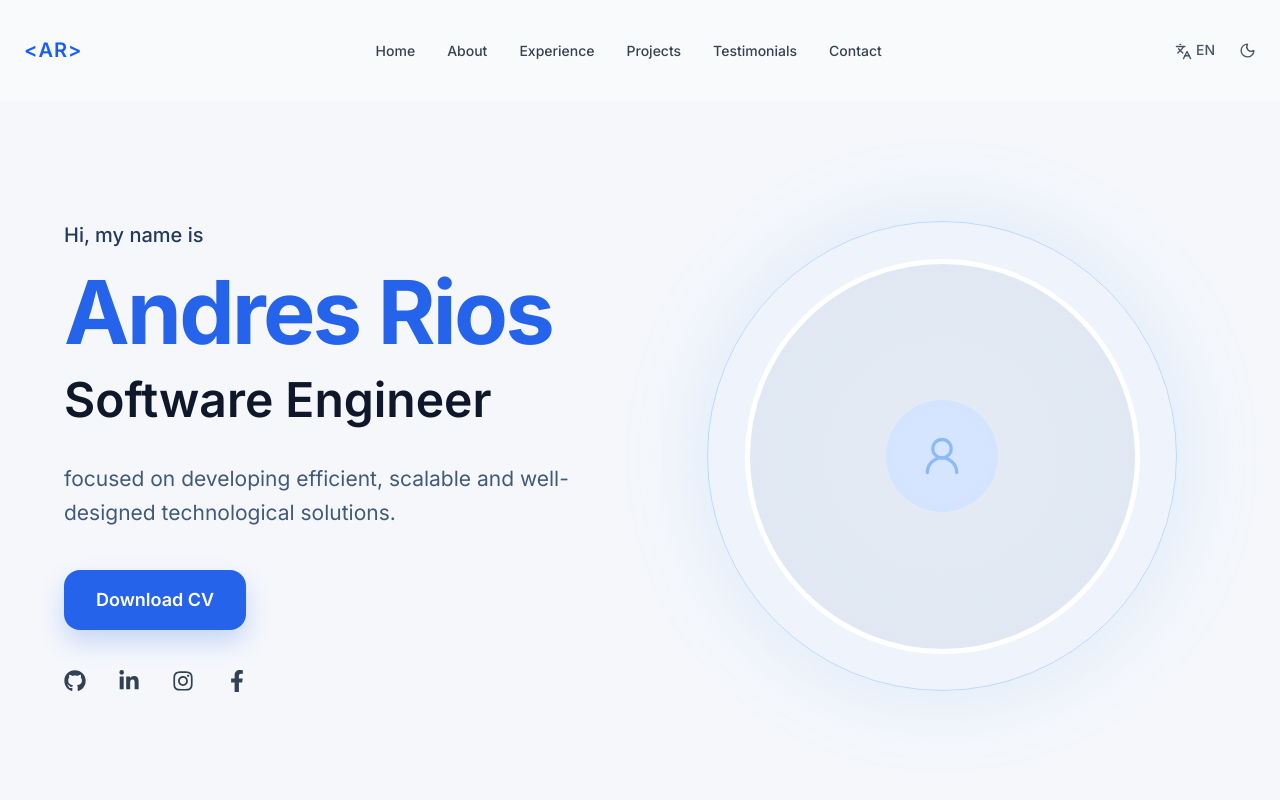
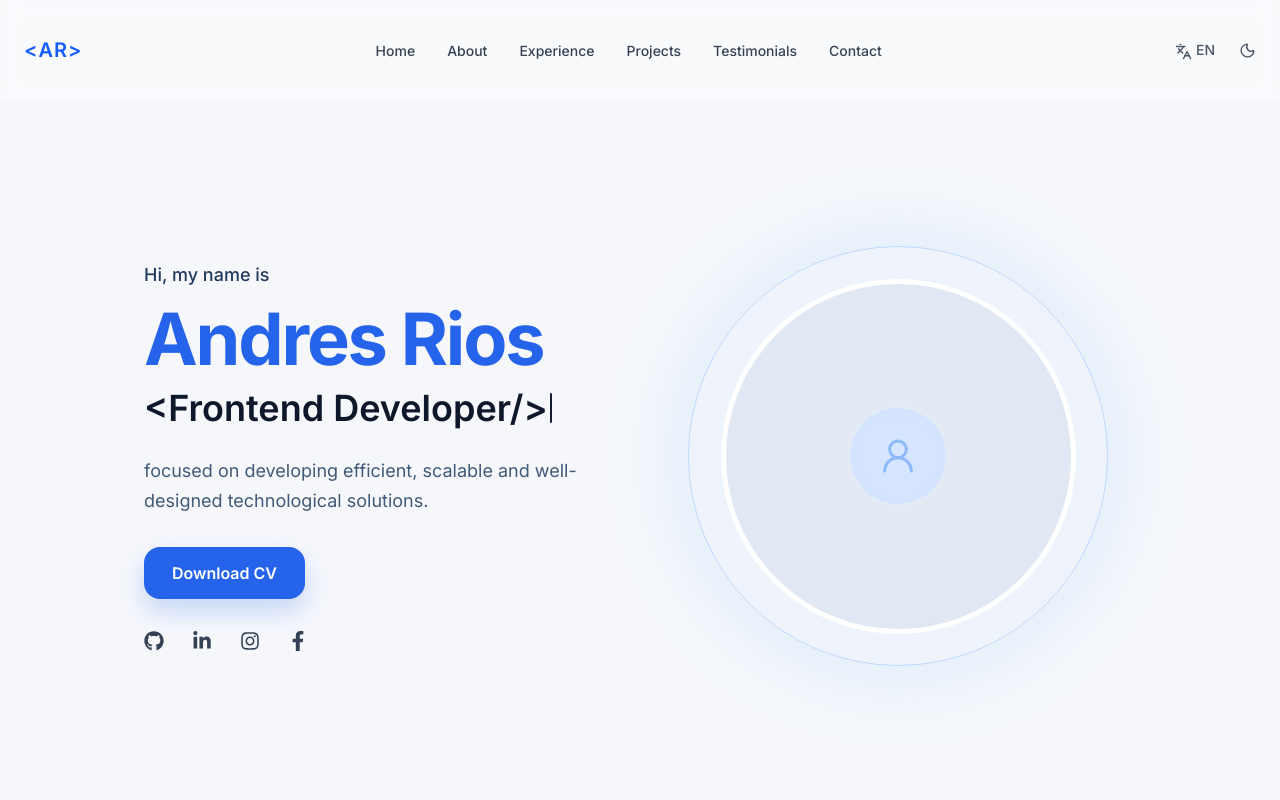
Before and after one commit to AndresRios123/Portfolio, a Next.js app: page /en in a window 1280 px wide. Shown: the top 800 px of the page. Built offline with nearby package versions, Linux system fonts and the light colour scheme.

Commit message:
Agregada animación Hero

```diff
--- a/app/components/sections/Hero.tsx
+++ b/app/components/sections/Hero.tsx
@@ -3,95 +3,201 @@
 import { useTranslations } from "next-intl";
 import { FaGithub, FaLinkedinIn, FaInstagram, FaFacebookF } from "react-icons/fa";
 import { UserRound } from "lucide-react";
+import { useEffect, useState } from "react";
+import { motion } from "framer-motion";
+
+function TypewriterRole({ roles }: { roles: string[] }) {
+  const [currentIndex, setCurrentIndex] = useState(0);
+  const [displayed, setDisplayed] = useState("");
+  const [phase, setPhase] = useState<"typing" | "waiting" | "deleting">("typing");
+
+  useEffect(() => {
+    const current = roles[currentIndex];
+
+    if (phase === "typing") {
+      if (displayed.length < current.length) {
+        const timeout = setTimeout(() => {
+          setDisplayed(current.slice(0, displayed.length + 1));
+        }, 60);
+        return () => clearTimeout(timeout);
+      } else {
+        const timeout = setTimeout(() => setPhase("waiting"), 1800);
+        return () => clearTimeout(timeout);
+      }
+    }
+
+    if (phase === "waiting") {
+      const timeout = setTimeout(() => setPhase("deleting"), 200);
+      return () => clearTimeout(timeout);
+    }
+
+    if (phase === "deleting") {
+      if (displayed.length > 0) {
+        const timeout = setTimeout(() => {
+          setDisplayed(displayed.slice(0, -1));
+        }, 35);
+        return () => clearTimeout(timeout);
+      } else {
+        setCurrentIndex((prev) => (prev + 1) % roles.length);
+        setPhase("typing");
+      }
+    }
+  }, [displayed, phase, currentIndex, roles]);
+
+  return (
+    <span className="inline-flex items-center">
+      {displayed}
+      <span className="ml-[2px] inline-block h-[0.85em] w-[2px] animate-pulse rounded-sm bg-[#0f172a]" />
+    </span>
+  );
+}
+
+const containerVariants = {
+  hidden: {},
+  visible: {
+    transition: {
+      staggerChildren: 0.12,
+      delayChildren: 0.1,
+    },
+  },
+};
+
+const itemVariants = {
+  hidden: { opacity: 0, y: 28 },
+  visible: {
+    opacity: 1,
+    y: 0,
+    transition: {
+      duration: 0.6,
+      ease: [0.22, 1, 0.36, 1] as const,
+    },
+  },
+};
+
+const imageVariants = {
+  hidden: { opacity: 0, scale: 0.88 },
+  visible: {
+    opacity: 1,
+    scale: 1,
+    transition: {
+      duration: 0.8,
+      delay: 0.3,
+      ease: [0.22, 1, 0.36, 1] as const,
+    },
+  },
+};
 
 export default function Hero() {
   const t = useTranslations("Hero");
+  const roles = t.raw("roles") as string[];
 
   return (
     <section id="inicio" className="bg-[#f5f7fb] pt-24">
-      <div className="mx-auto grid min-h-[calc(100vh-80px)] max-w-7xl items-center gap-14 px-6 py-14 md:grid-cols-2 md:px-10 lg:px-16">
-        <div className="flex max-w-2xl flex-col items-start">
-          <p className="mb-5 text-lg font-medium text-[#23395d] md:text-[20px]">
+      <div className="mx-auto grid min-h-[calc(100vh-80px)] max-w-6xl items-center gap-10 px-8 py-14 md:grid-cols-2 md:px-12 lg:px-20">
+
+        <motion.div
+          className="flex flex-col items-start justify-center"
+          variants={containerVariants}
+          initial="hidden"
+          animate="visible"
+        >
+          <motion.p
+            variants={itemVariants}
+            className="mb-4 text-base font-medium text-[#23395d] md:text-lg"
+          >
             {t("greeting")}
-          </p>
+          </motion.p>
 
-          <h1 className="mb-4 text-5xl font-bold leading-[0.95] tracking-[-0.03em] text-[#2563eb] md:text-7xl lg:text-[5.5rem]">
+          <motion.h1
+            variants={itemVariants}
+            className="mb-3 text-4xl font-bold leading-[0.95] tracking-[-0.03em] text-[#2563eb] md:text-6xl lg:text-7xl"
+          >
             {t("name")}
-          </h1>
+          </motion.h1>
 
-          <h2 className="mb-8 text-3xl font-semibold leading-tight text-[#0f172a] md:text-5xl">
-            {t("role")}
-          </h2>
+          <motion.h2
+            variants={itemVariants}
+            className="mb-6 min-h-[1.3em] w-full text-2xl font-semibold leading-tight text-[#0f172a] md:text-3xl lg:text-4xl"
+          >
+            <TypewriterRole roles={roles} />
+          </motion.h2>
 
-          <p className="mb-10 max-w-xl text-lg leading-relaxed text-[#415a77] md:text-[21px]">
+          <motion.p
+            variants={itemVariants}
+            className="mb-8 text-base leading-relaxed text-[#415a77] md:text-lg"
+          >
             {t("description")}
-          </p>
+          </motion.p>
 
-          <a
+          <motion.a
+            variants={itemVariants}
             href="/cv.pdf"
             download
-            className="mb-10 inline-flex items-center justify-center rounded-2xl bg-[#2563eb] px-8 py-4 text-lg font-semibold text-white shadow-[0_12px_24px_rgba(37,99,235,0.22)] transition duration-300 hover:-translate-y-1 hover:bg-[#1d4ed8]"
+            className="mb-8 inline-flex items-center justify-center rounded-2xl bg-[#2563eb] px-7 py-3.5 text-base font-semibold text-white shadow-[0_12px_24px_rgba(37,99,235,0.22)] transition duration-300 hover:-translate-y-1 hover:bg-[#1d4ed8]"
           >
             {t("button")}
-          </a>
+          </motion.a>
 
-          <nav
+          <motion.nav
+            variants={itemVariants}
             aria-label="Redes sociales"
-            className="flex items-center gap-8 text-[#334155]"
+            className="flex items-center gap-7 text-[#334155]"
           >
             <a
               target="_blank"
               href="https://github.com/AndresRios123"
               aria-label="GitHub"
-              className="text-[22px] transition duration-300 hover:scale-110 hover:text-[#2563eb]"
+              className="text-xl transition duration-300 hover:scale-110 hover:text-[#2563eb]"
             >
               <FaGithub />
             </a>
-
             <a
               target="_blank"
               href="https://www.linkedin.com/in/andres-camilo-rios/"
               aria-label="LinkedIn"
-              className="text-[22px] transition duration-300 hover:scale-110 hover:text-[#2563eb]"
+              className="text-xl transition duration-300 hover:scale-110 hover:text-[#2563eb]"
             >
               <FaLinkedinIn />
             </a>
-
             <a
               target="_blank"
               href="https://www.instagram.com/camilo_rios__17/"
               aria-label="Instagram"
-              className="text-[22px] transition duration-300 hover:scale-110 hover:text-[#2563eb]"
+              className="text-xl transition duration-300 hover:scale-110 hover:text-[#2563eb]"
             >
               <FaInstagram />
             </a>
-
             <a
               target="_blank"
               href="https://www.facebook.com/camilo.maya.92/"
               aria-label="Facebook"
-              className="text-[22px] transition duration-300 hover:scale-110 hover:text-[#2563eb]"
+              className="text-xl transition duration-300 hover:scale-110 hover:text-[#2563eb]"
             >
               <FaFacebookF />
             </a>
-          </nav>
-        </div>
+          </motion.nav>
+        </motion.div>
 
-        <div className="flex items-center justify-center">
-          <div className="relative flex h-[320px] w-[320px] items-center justify-center rounded-full border border-[#bfd8ff] bg-[#dbeafe]/25 shadow-[0_0_80px_rgba(147,197,253,0.28)] sm:h-[380px] sm:w-[380px] lg:h-[470px] lg:w-[470px]">
-            <div className="flex h-[270px] w-[270px] items-center justify-center rounded-full border-[5px] border-white bg-[#dfe7f2]/85 sm:h-[320px] sm:w-[320px] lg:h-[395px] lg:w-[395px]">
-              <div className="flex h-24 w-24 items-center justify-center rounded-full bg-[#cfe1ff] sm:h-28 sm:w-28">
+        <motion.div
+          className="flex items-center justify-center"
+          variants={imageVariants}
+          initial="hidden"
+          animate="visible"
+        >
+          <div className="relative flex h-[280px] w-[280px] items-center justify-center rounded-full border border-[#bfd8ff] bg-[#dbeafe]/25 shadow-[0_0_80px_rgba(147,197,253,0.28)] sm:h-[340px] sm:w-[340px] lg:h-[420px] lg:w-[420px]">
+            <div className="flex h-[235px] w-[235px] items-center justify-center rounded-full border-[5px] border-white bg-[#dfe7f2]/85 sm:h-[285px] sm:w-[285px] lg:h-[355px] lg:w-[355px]">
+              <div className="flex h-20 w-20 items-center justify-center rounded-full bg-[#cfe1ff] sm:h-24 sm:w-24">
                 <UserRound
-                  size={38}
+                  size={34}
                   strokeWidth={1.8}
-                  className="text-[#7aaef7] sm:h-11 sm:w-11"
+                  className="text-[#7aaef7] sm:h-10 sm:w-10"
                 />
               </div>
             </div>
-
             <div className="absolute inset-0 rounded-full bg-[radial-gradient(circle,_rgba(255,255,255,0.15)_0%,_rgba(219,234,254,0)_65%)]" />
           </div>
-        </div>
+        </motion.div>
+
       </div>
     </section>
   );
--- a/app/messages/en.json
+++ b/app/messages/en.json
@@ -10,6 +10,7 @@
   },
   "Hero": {
     "greeting": "Hi, my name is",
+    "roles": ["<Software Engineer/>", "<Frontend Developer/>", "<Backend Developer/>", "<Full Stack Developer/>"],
     "name": "Andres Rios",
     "role": "Software Engineer",
     "description": "focused on developing efficient, scalable and well-designed technological solutions.",
--- a/app/messages/es.json
+++ b/app/messages/es.json
@@ -11,6 +11,7 @@
   "Hero": {
     "greeting": "Hola, mi nombre es",
     "name": "Andres Rios",
+    "roles": ["<Ingeniero de Software/>", "<Desarrollador Frontend/>", "<Desarrollador Backend/>", "<Desarrollador Full Stack/>"],
     "role": "Ingeniero de software",
     "description": "enfocado en desarrollar soluciones tecnológicas eficientes, escalables y bien diseñadas.",
     "button": "Descargar CV"
```
